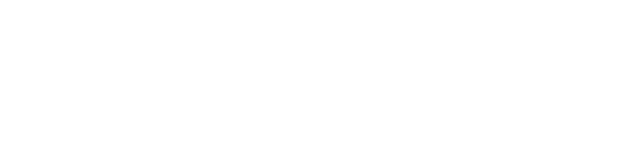
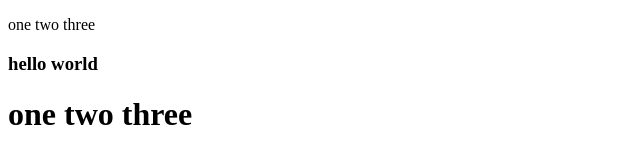
Before and after one commit to 3098maisha/My-first-repo, a plain HTML site: page index.html in a window 1280 px wide. Shown: the whole page, without its empty margins (0-640 px from the left). Drawn offline with Linux system fonts and the light colour scheme.

Commit message:
Added Header

```diff
--- a/index.html
+++ b/index.html
@@ -7,6 +7,9 @@
     <title>My First GitHub Repo</title>
 </head>
 <body>
+    <p>one two three </p>
+    <h3>hello world</h3>
+    <h1>one two three</h1>
 
 </body>
 </html>
```
